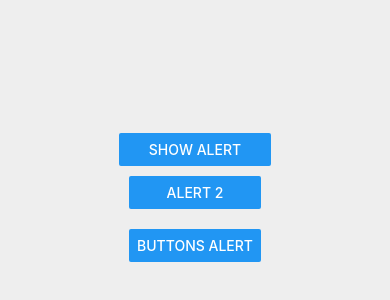
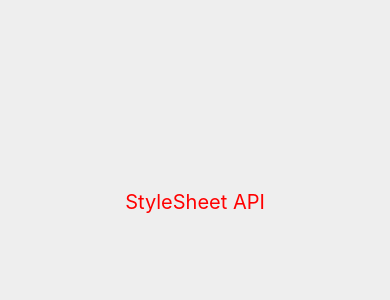
Before and after one commit to ecibu2022/ReactNative, a React Native app: screen / in a window 390 px wide. Shown: the part 220-520 px from the top of the page. Built offline with nearby package versions, Linux system fonts and the light colour scheme.

Commit message:
StyleSheetAPI

```diff
--- a/App.js
+++ b/App.js
@@ -12,13 +12,14 @@ import ActivityIndicators from './Components/ActivityIndicators.jsx';
 import PressableImages from './Components/PressableImages.jsx';
 import Buttons from './Components/Buttons.jsx';
 import BackgroundImages from './Components/BackgroundImages.jsx';
+import StyleSheetAPI from './Components/StyleSheetAPI.jsx';
 
 const App = () => {
 
   return (
     <View style={styles.container}>
 
-      <Alerts/>
+      {/* <Alerts/> */}
       {/* <TextInputs/>
       <Images/>
       <Modals />
@@ -26,6 +27,7 @@ const App = () => {
       <PressableImages/>
       <Buttons/>
       <BackgroundImages/> */}
+      <StyleSheetAPI/>
 
 {/* Status bar */}
       <StatusBar backgroundColor='#fff' />
--- /dev/null
+++ b/Components/StyleSheetAPI.jsx
@@ -0,0 +1,20 @@
+import React from 'react';
+import { View, Text, StyleSheet } from 'react-native';
+
+function StyleSheetAPI() {
+  return (
+    <View>
+        <Text style={myStyles.container}>StyleSheet API</Text>
+    </View>
+  )
+}
+
+export default StyleSheetAPI;
+
+const myStyles=StyleSheet.create({
+    container:{
+        color: 'red',
+        padding: 20,
+        fontSize: 20
+    }
+})
```
